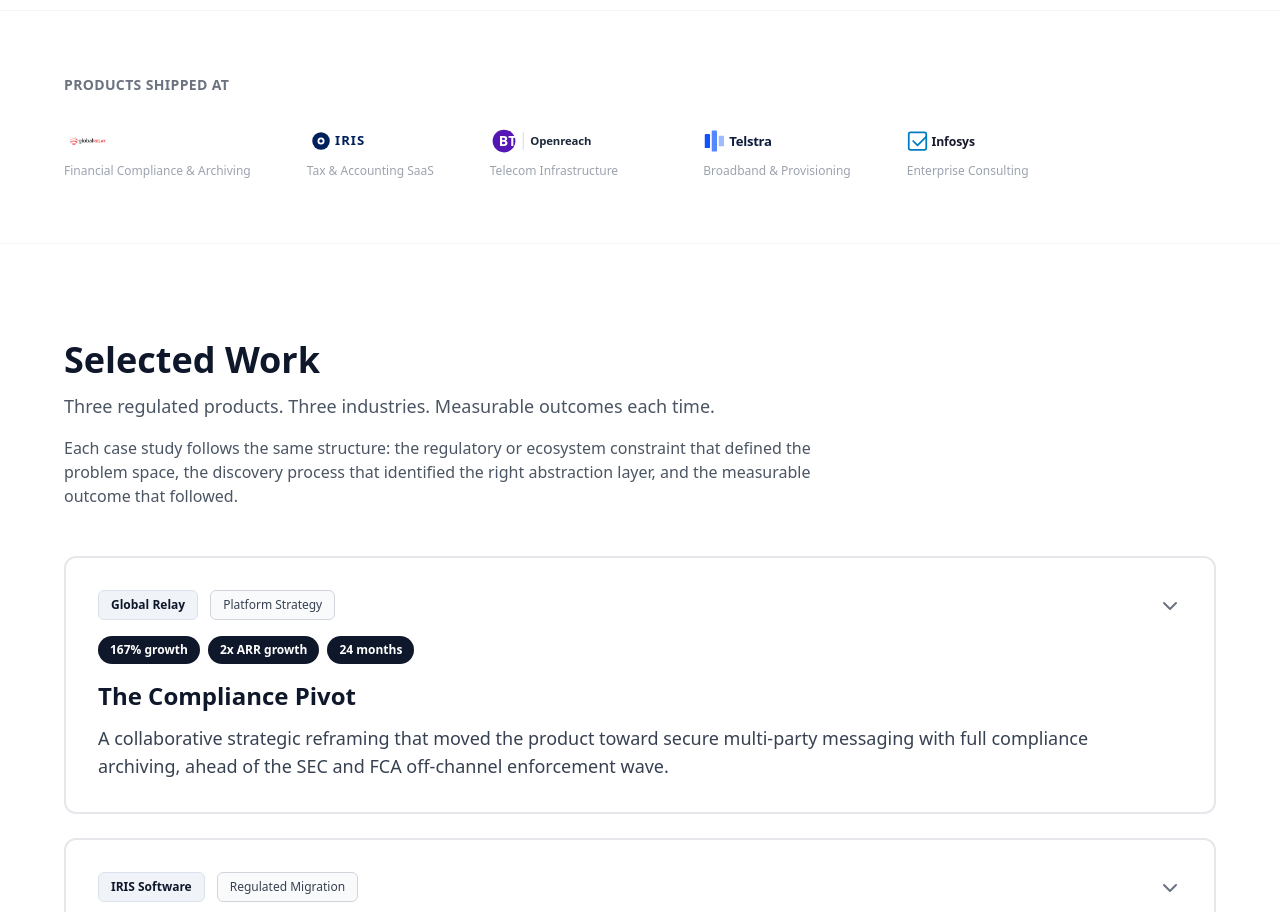
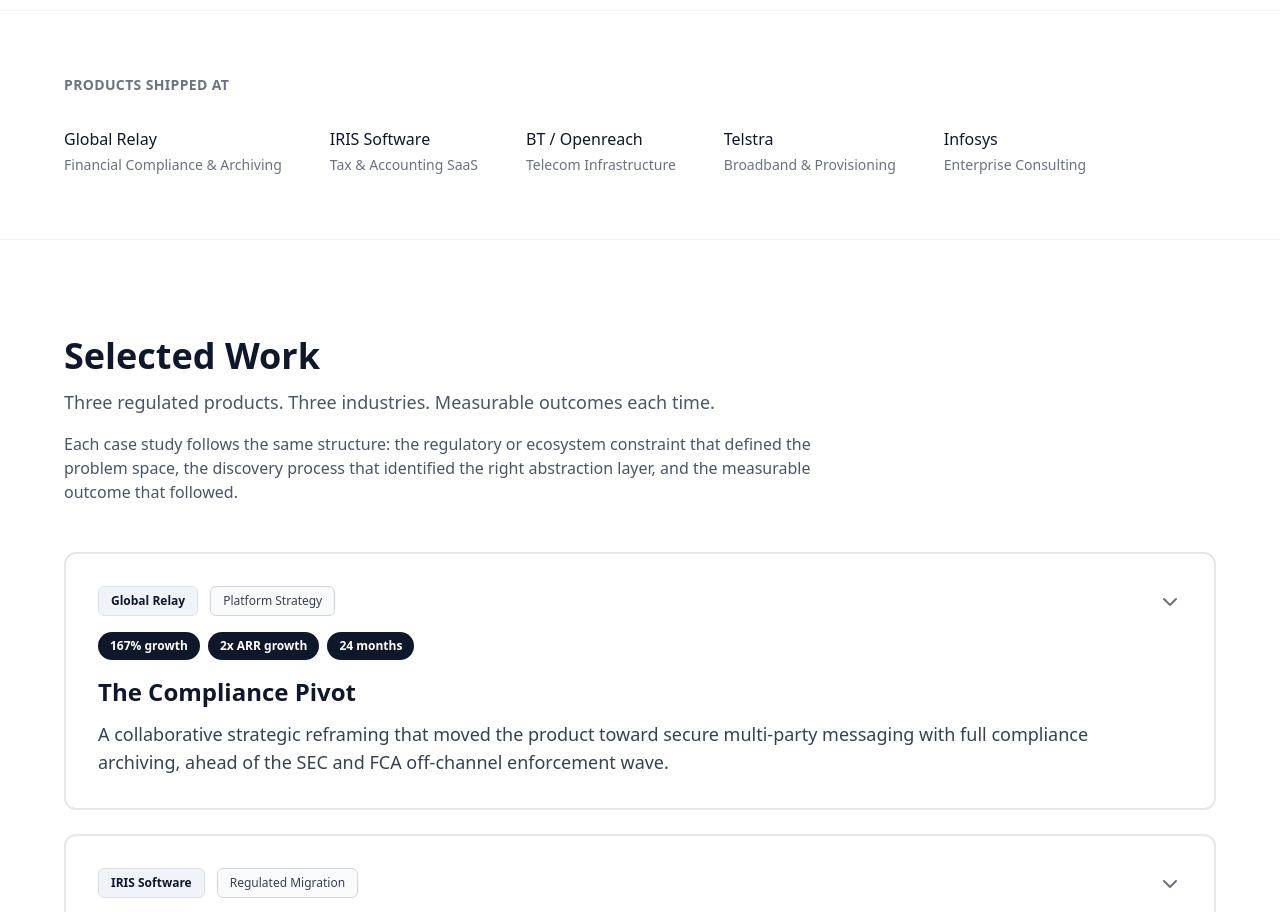
Before and after one commit to Shanal1988/pm_portfolio, a React (Vite) app: page / in a window 1280 px wide. Shown: the part 1200-2112 px from the top of the page. Built offline with nearby package versions, Linux system fonts and the light colour scheme.

Commit message:
Revert companies display to text-only

```diff
--- a/src/pages/Home.tsx
+++ b/src/pages/Home.tsx
@@ -85,60 +85,11 @@ export default function Home({ onNavigate }: HomeProps) {
   ];
 
   const companies = [
-    {
-      name: 'Global Relay',
-      domain: 'Financial Compliance & Archiving',
-      logo: (
-        <img src="/Untitled-design-5.webp" alt="Global Relay" className="h-7 w-auto" />
-      ),
-    },
-    {
-      name: 'IRIS Software',
-      domain: 'Tax & Accounting SaaS',
-      logo: (
-        <svg viewBox="0 0 120 32" className="h-7 w-auto" aria-hidden="true">
-          <circle cx="16" cy="16" r="10" fill="#00205b" />
-          <circle cx="16" cy="16" r="4" fill="white" />
-          <circle cx="16" cy="16" r="2" fill="#00205b" />
-          <text x="32" y="21" fontFamily="system-ui, -apple-system, sans-serif" fontSize="15" fontWeight="800" fill="#00205b" letterSpacing="0.08em">IRIS</text>
-        </svg>
-      ),
-    },
-    {
-      name: 'BT / Openreach',
-      domain: 'Telecom Infrastructure',
-      logo: (
-        <svg viewBox="0 0 180 32" className="h-7 w-auto" aria-hidden="true">
-          <circle cx="16" cy="16" r="13" fill="#5514b4" />
-          <text x="10" y="22" fontFamily="system-ui, -apple-system, sans-serif" fontSize="16" fontWeight="800" fill="white">BT</text>
-          <line x1="38" y1="6" x2="38" y2="26" stroke="#d1d5db" strokeWidth="1" />
-          <text x="46" y="21" fontFamily="system-ui, -apple-system, sans-serif" fontSize="13" fontWeight="700" fill="#1d2939" letterSpacing="-0.01em">Openreach</text>
-        </svg>
-      ),
-    },
-    {
-      name: 'Telstra',
-      domain: 'Broadband & Provisioning',
-      logo: (
-        <svg viewBox="0 0 110 32" className="h-7 w-auto" aria-hidden="true">
-          <rect x="2" y="8" width="6" height="16" rx="1" fill="#0d54ff" />
-          <rect x="10" y="4" width="6" height="24" rx="1" fill="#0d54ff" opacity="0.7" />
-          <rect x="18" y="10" width="6" height="12" rx="1" fill="#0d54ff" opacity="0.4" />
-          <text x="30" y="22" fontFamily="system-ui, -apple-system, sans-serif" fontSize="15" fontWeight="700" fill="#0d1b3e" letterSpacing="-0.02em">Telstra</text>
-        </svg>
-      ),
-    },
-    {
-      name: 'Infosys',
-      domain: 'Enterprise Consulting',
-      logo: (
-        <svg viewBox="0 0 120 32" className="h-7 w-auto" aria-hidden="true">
-          <rect x="2" y="6" width="20" height="20" rx="2" fill="none" stroke="#007cc3" strokeWidth="2" />
-          <path d="M7 16 L12 21 L22 11" fill="none" stroke="#007cc3" strokeWidth="2" strokeLinecap="round" strokeLinejoin="round" />
-          <text x="28" y="22" fontFamily="system-ui, -apple-system, sans-serif" fontSize="14" fontWeight="700" fill="#1a1a2e" letterSpacing="-0.01em">Infosys</text>
-        </svg>
-      ),
-    },
+    { name: 'Global Relay', domain: 'Financial Compliance & Archiving' },
+    { name: 'IRIS Software', domain: 'Tax & Accounting SaaS' },
+    { name: 'BT / Openreach', domain: 'Telecom Infrastructure' },
+    { name: 'Telstra', domain: 'Broadband & Provisioning' },
+    { name: 'Infosys', domain: 'Enterprise Consulting' },
   ];
 
   return (
@@ -227,11 +178,11 @@ export default function Home({ onNavigate }: HomeProps) {
           <div className="text-sm font-semibold text-gray-500 uppercase tracking-wide mb-8">
             Products shipped at
           </div>
-          <div className="flex flex-wrap md:flex-nowrap items-center gap-x-10 gap-y-8 md:gap-14">
+          <div className="flex flex-wrap md:flex-nowrap gap-x-8 gap-y-6 md:gap-12">
             {companies.map((company, index) => (
-              <div key={index} className="flex-shrink-0 flex flex-col items-start gap-2">
-                {company.logo}
-                <div className="text-xs text-gray-400">{company.domain}</div>
+              <div key={index} className="flex-shrink-0">
+                <div className="text-base font-medium text-navy-900">{company.name}</div>
+                <div className="text-sm text-gray-500 mt-1">{company.domain}</div>
               </div>
             ))}
           </div>
```
